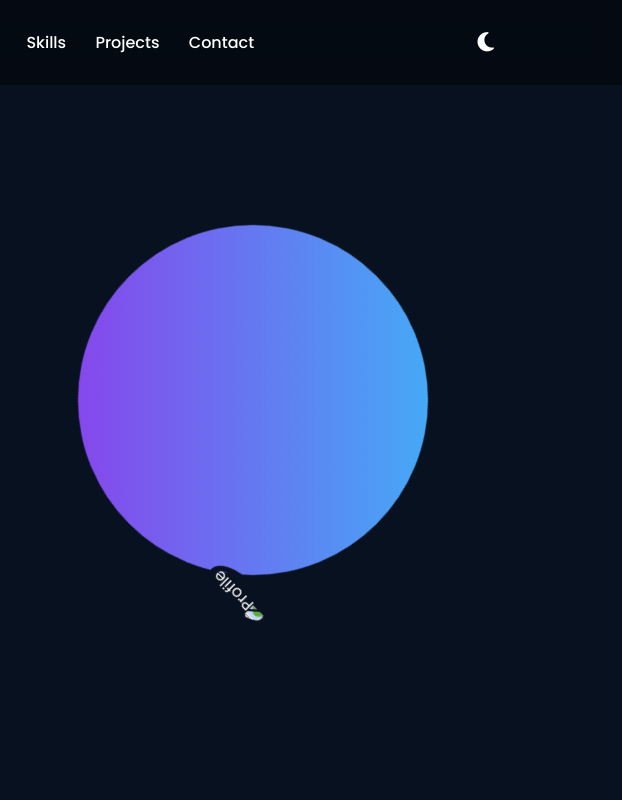
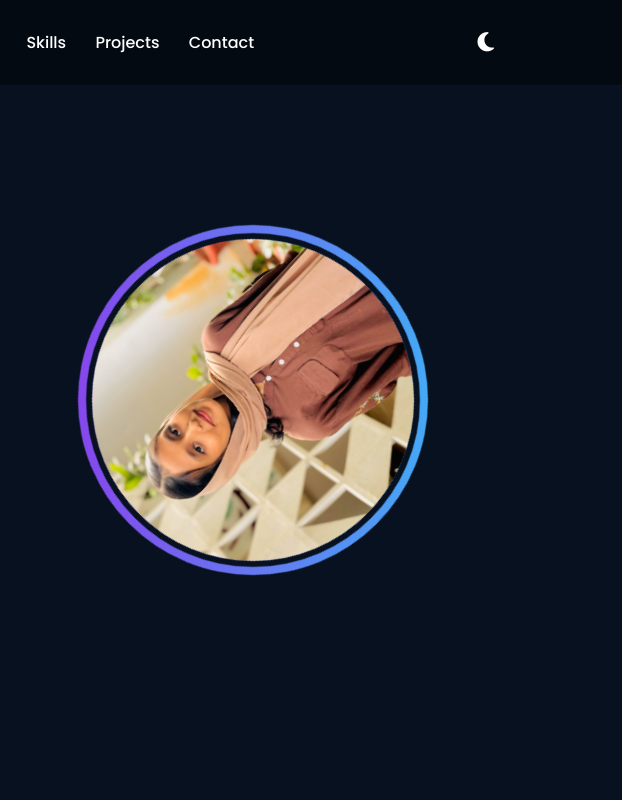
Before and after one commit to fathimazirwa8-afk/fathima-zirwa-pk-123, a plain HTML site: page index.html in a window 1280 px wide. Shown: the top 800 px of the page, 658-1280 px from the left. Drawn offline with Linux system fonts and the light colour scheme.

Commit message:
Update index.html

```diff
--- a/index.html
+++ b/index.html
@@ -88,7 +88,7 @@
 
 <div class="circle">
 
-<img src="profile.jpg" alt="Profile">
+<img src="profile.jpg.jpeg" alt="Profile">
 
 </div>
 
```
